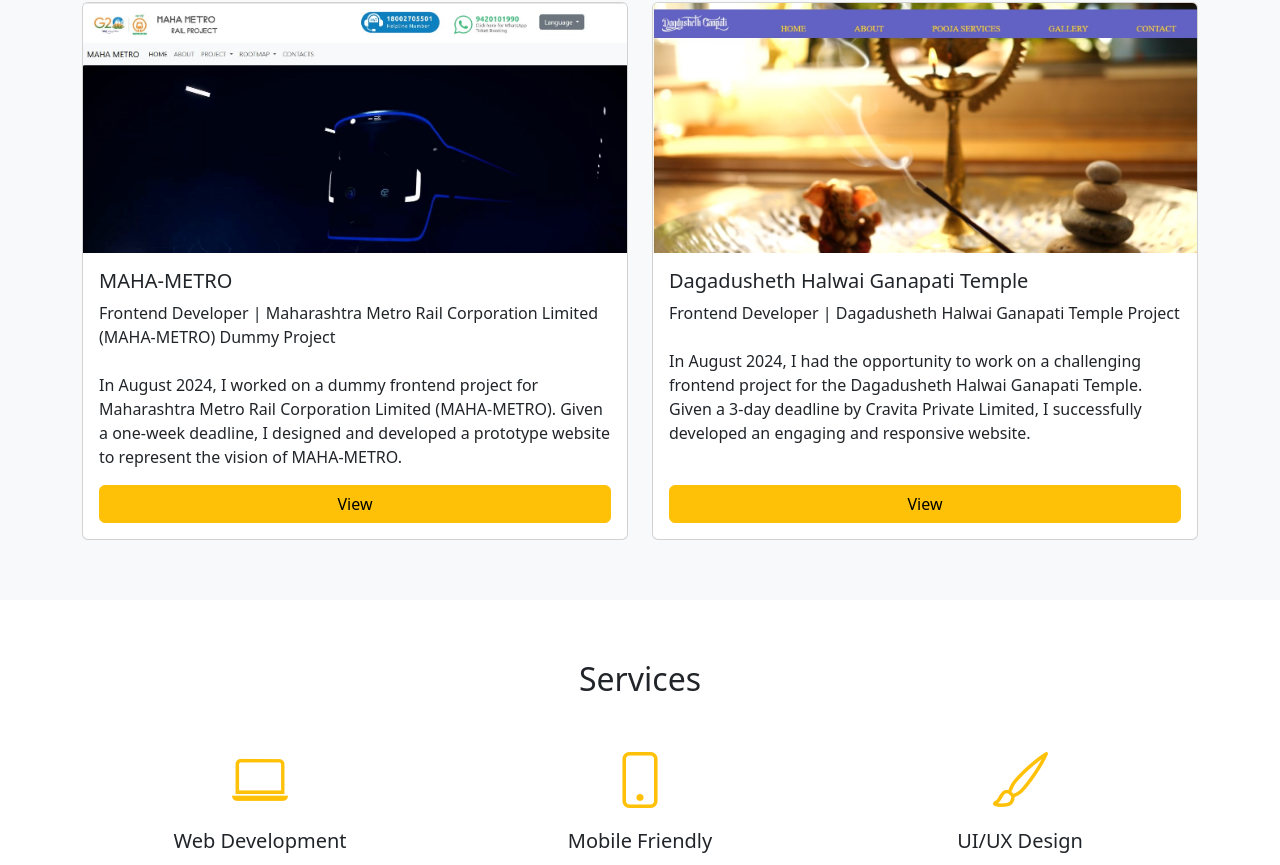
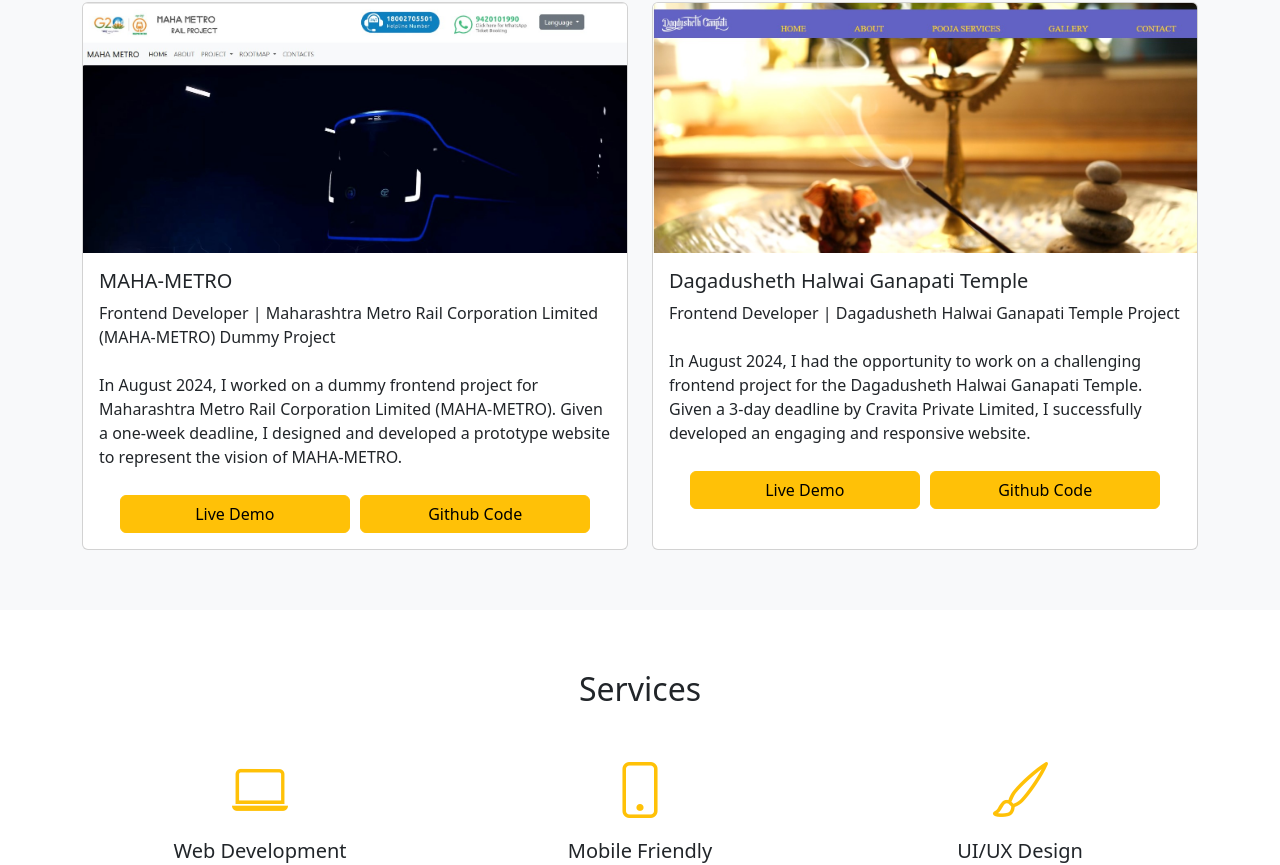
Before and after one commit to Narayan-Sambare/Portfolio_Narayan_samabare, a plain HTML site: page index.html in a window 1280 px wide. Shown: the part 1935-2800 px from the top of the page. Drawn offline with nearby package versions, Linux system fonts and the light colour scheme.

Commit message:
in project section live button and source code button added

```diff
--- a/css/index.css
+++ b/css/index.css
@@ -37,7 +37,6 @@
   opacity: 1;
 }
 
-    }
     .fade-in.visible {
       opacity: 1;
       transform: translateY(0);
@@ -87,3 +86,22 @@
     padding: 40px 10px;
   }
 }
+.project-btn {
+  display: flex;
+  width: 100%;
+  justify-content: center;
+  gap: 10px;
+  margin-top: 10px;
+}
+.live-demo, .github-code {
+  width: 45%;
+  padding: 8px 12px;
+  border-radius: 5px;
+  text-decoration: none;
+  color: white;
+}
+.live-demo:hover, .github-code:hover {
+  color: white;
+  /* text-shadow: black 0.1em 0.1em 0.2em!important; */
+  box-shadow:#755800 0.1em 0.1em 0.2em!important;
+}
--- a/index.html
+++ b/index.html
@@ -123,7 +123,10 @@
               In August 2024, I worked on a dummy frontend project for Maharashtra Metro Rail Corporation Limited (MAHA-METRO).
               Given a one-week deadline, I designed and developed a prototype website to represent the vision of MAHA-METRO.
             </p>
-            <a href="https://lokesh0531.github.io/INDIA-S-METRO/" class="btn btn-warning mt-auto">View</a>
+            <div class="project-btn">
+              <a href="https://lokesh0531.github.io/INDIA-S-METRO/" class="live-demo btn btn-warning ">Live Demo</a>
+              <a href="https://github.com/Lokesh0531/INDIA-S-METRO" class="github-code btn btn-warning ">Github Code</a>
+            </div>
           </div>
         </div>
       </div>
@@ -139,7 +142,10 @@
               In August 2024, I had the opportunity to work on a challenging frontend project for the Dagadusheth Halwai Ganapati Temple.
               Given a 3-day deadline by Cravita Private Limited, I successfully developed an engaging and responsive website.
             </p>
-            <a href="https://narayan-sambare.github.io/Dagdusheth_temple/about.html" class="btn btn-warning mt-auto">View</a>
+             <div class="project-btn">
+              <a href="https://narayan-sambare.github.io/Dagdusheth_temple/about.html" class="live-demo btn btn-warning ">Live Demo</a>
+              <a href="https://github.com/Narayan-Sambare/Dagdusheth_temple" class="github-code btn btn-warning ">Github Code</a>
+            </div>
           </div>
         </div>
       </div>
```
